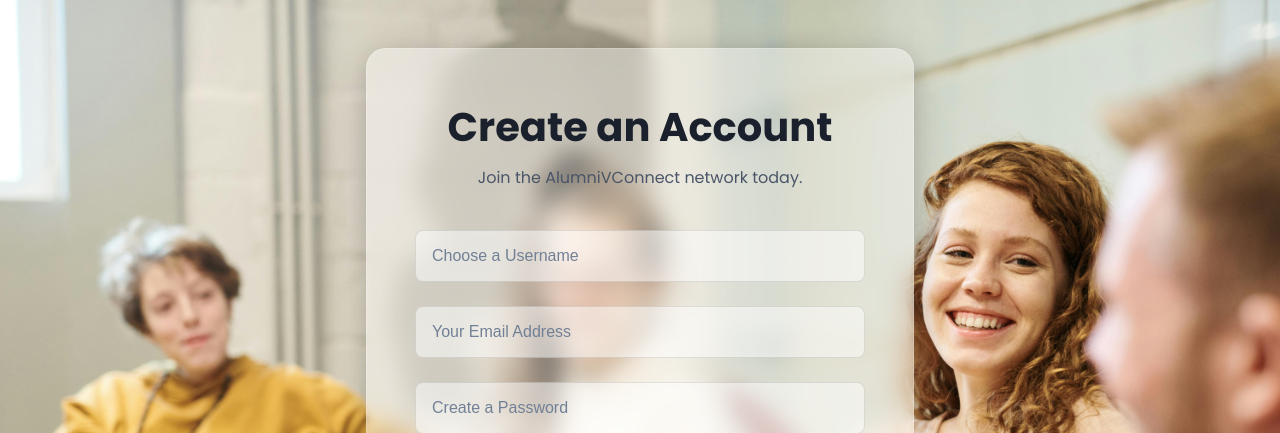
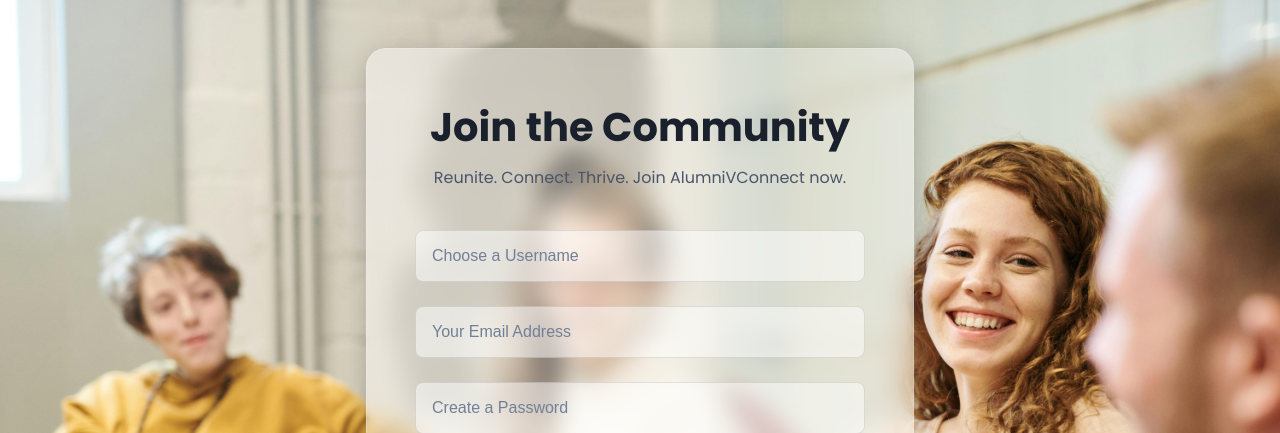
Before and after one commit to ShinePaul1202/alumni_connect, a Django app: page /register/ in a window 1280 px wide. Shown: the top 433 px of the page. Run offline with Django 5.2, Linux system fonts and the light colour scheme.

Commit message:
few changes in register page

```diff
--- a/alumni_connect/core/templates/core/register.html
+++ b/alumni_connect/core/templates/core/register.html
@@ -15,8 +15,8 @@
     <div class="login-container">
         <div class="login-form">
             <div class="form-header">
-                <h1 class="brand-title">Create an Account</h1>
-                <p class="subtitle">Join the AlumniVConnect network today.</p>
+                <h1 class="brand-title">Join the Community</h1>
+                <p class="subtitle">Reunite. Connect. Thrive. Join AlumniVConnect now.</p>
             </div>
 
             <!-- This banner will now only show general form errors (rare) -->
```
